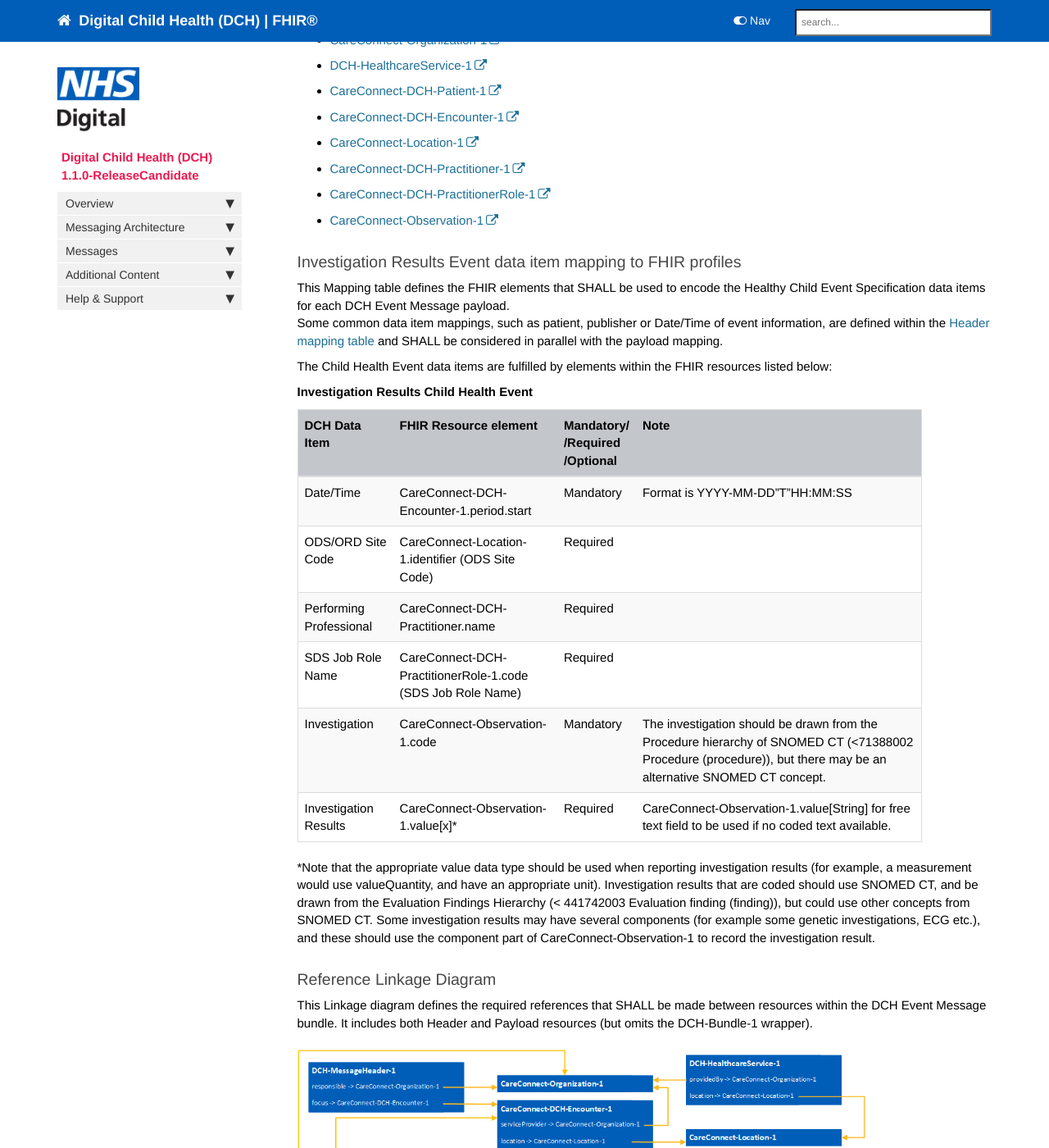
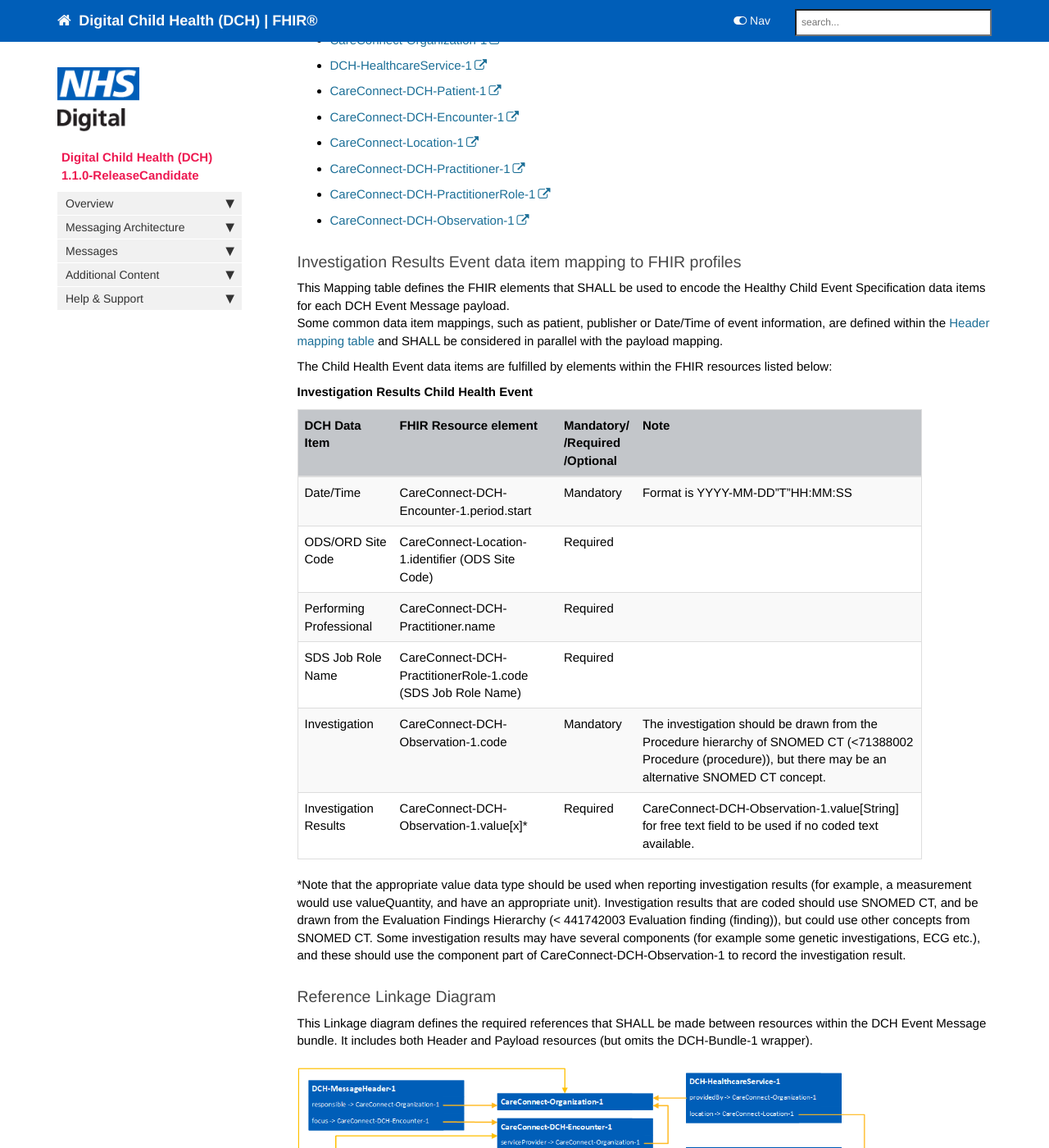
Before and after one commit to nhsconnect/Digital-Child-Health-STU3, a Jekyll site: the page built from pages/explore/explore_investigation_results.md, in a window 1280 px wide and 1400 px high, scrolled down 276 px. Shown: the whole window at 82% size. Built offline with Jekyll 4.4.1, drawn with Linux system fonts in a browser that asks for light colours; nearby versions of some CDN libraries; comment, search, counter and statistics services are not loaded.

Commit message:
Changed to accommodate the new profile, CareConnect-DCH-Observation-1.

```diff
--- a/pages/explore/explore_investigation_results.md
+++ b/pages/explore/explore_investigation_results.md
@@ -18,7 +18,7 @@ The following FHIR profiles are used to form the Investigation Results Event Mes
 - [CareConnect-Location-1](https://fhir.hl7.org.uk/STU3/StructureDefinition/CareConnect-Location-1)
 - [CareConnect-DCH-Practitioner-1](https://fhir.nhs.uk/STU3/StructureDefinition/CareConnect-DCH-Practitioner-1)
 - [CareConnect-DCH-PractitionerRole-1](https://fhir.nhs.uk/STU3/StructureDefinition/CareConnect-DCH-PractitionerRole-1)
-- [CareConnect-Observation-1](https://fhir.hl7.org.uk/STU3/StructureDefinition/CareConnect-Observation-1)
+- [CareConnect-DCH-Observation-1](https://fhir.hl7.org.uk/STU3/StructureDefinition/CareConnect-DCH-Observation-1)
 
 ### Investigation Results Event data item mapping to FHIR profiles ###
 
@@ -35,10 +35,10 @@ The Child Health Event data items are fulfilled by elements within the FHIR reso
 | ODS/ORD Site Code          | CareConnect-Location-1.identifier (ODS Site Code)                                         | Required                               |                         |
 | Performing Professional    | CareConnect-DCH-Practitioner.name                                                         | Required                               |                         |
 | SDS Job Role Name          | CareConnect-DCH-PractitionerRole-1.code (SDS Job Role Name)	                             | Required                               |                         |
-| Investigation              | CareConnect-Observation-1.code                                                            | Mandatory                              | The investigation should be drawn from the Procedure hierarchy of SNOMED CT (<71388002 Procedure (procedure)), but there may be an alternative SNOMED CT concept. |
-| Investigation Results      | CareConnect-Observation-1.value[x]*                                                       | Required                               | CareConnect-Observation-1.value[String] for free text field to be used if no coded text available. |
+| Investigation              | CareConnect-DCH-Observation-1.code                                                            | Mandatory                              | The investigation should be drawn from the Procedure hierarchy of SNOMED CT (<71388002 Procedure (procedure)), but there may be an alternative SNOMED CT concept. |
+| Investigation Results      | CareConnect-DCH-Observation-1.value[x]*                                                       | Required                               | CareConnect-DCH-Observation-1.value[String] for free text field to be used if no coded text available. |
 
-*Note that the appropriate value data type should be used when reporting investigation results (for example, a measurement would use valueQuantity, and have an appropriate unit). Investigation results that are coded should use SNOMED CT, and be drawn from the Evaluation Findings Hierarchy (< 441742003 Evaluation finding (finding)), but could use other concepts from SNOMED CT. Some investigation results may have several components (for example some genetic investigations, ECG etc.), and these should use the component part of CareConnect-Observation-1 to record the investigation result.
+*Note that the appropriate value data type should be used when reporting investigation results (for example, a measurement would use valueQuantity, and have an appropriate unit). Investigation results that are coded should use SNOMED CT, and be drawn from the Evaluation Findings Hierarchy (< 441742003 Evaluation finding (finding)), but could use other concepts from SNOMED CT. Some investigation results may have several components (for example some genetic investigations, ECG etc.), and these should use the component part of CareConnect-DCH-Observation-1 to record the investigation result.
 
 ### Reference Linkage Diagram ###
 
@@ -48,8 +48,8 @@ This Linkage diagram defines the required references that SHALL be made between
 
 ### Investigation Results Bundle XML Example ###
 
-<script src="LINK TO FOLLOW"></script>
+<script src="https://gist.github.com/IOPS-DEV/9f9c78430b3218effff41e6d871349c5.js"></script>
 
 ### Investigation Results Bundle JSON Example ###
 
-<script src="LINK TO FOLLOW"></script>
+<script src="https://gist.github.com/IOPS-DEV/66d7ee69d7bb1df2027cf64ec4dcb2e3.js"></script>
```
